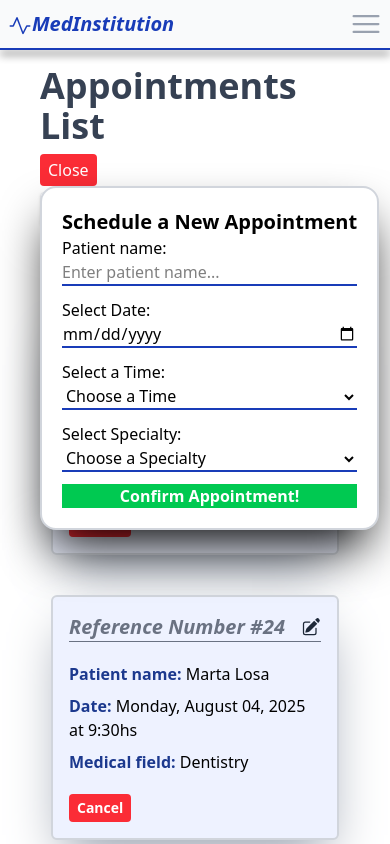
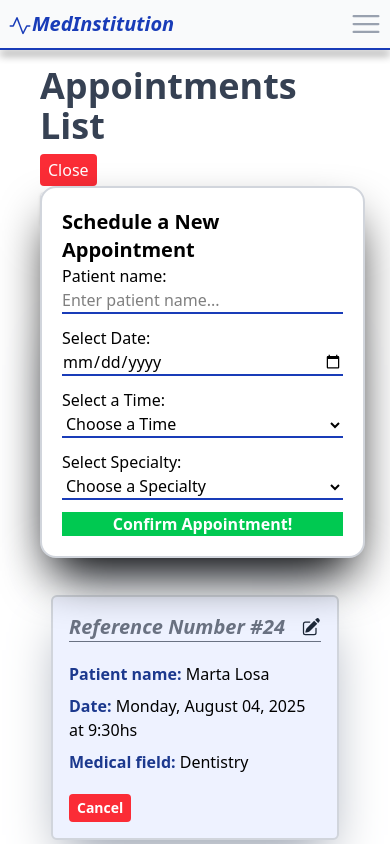
Before and after one commit to LucasDLabo/ReactJS-AAPRO2.0-2025, a React (Vite) app in the folder final_project/: page / in a window 390 px wide. Both pictures are taken after a click on the button "New +". Shown: the top 844 px of the page. Built offline with nearby package versions, Linux system fonts and the light colour scheme.

Commit message:
feat/mobile: create form mobile style

```diff
--- a/final_project/src/App.jsx
+++ b/final_project/src/App.jsx
@@ -162,17 +162,17 @@ function App() {
                             <h2 className='title'>Appointments List</h2>
                         </div>
                         <div>
-                            <button onClick={toggleCreateWindow} className={`${isCreateOpen ? 'bg-red-500 hover:bg-red-700 dark:bg-red-800' : 'bg-green-600 hover:bg-green-800 dark:bg-green-700' } relative text-white px-2 rounded py-1 cursor-pointer md:z-20 transition-colors`} title={`${isCreateOpen ? 'Close Window' : 'Schedule a New Appointment'}`}>
+                            <button onClick={toggleCreateWindow} className={`${isCreateOpen ? 'bg-red-500 md:hover:bg-red-700 dark:bg-red-800' : 'bg-green-600 md:hover:bg-green-800 dark:bg-green-700' } relative rounded px-2 py-1 text-white md:z-20 md:cursor-pointer md:transition-colors`} title={`${isCreateOpen ? 'Close Window' : 'Schedule a New Appointment'}`}>
                                 {isCreateOpen ? 'Close' : 'New +'}
                             </button>
 
 
                             {isCreateOpen && (
                                 <div>
-                                    <div className="absolute z-50 rounded-2xl border-2 border-gray-300 bg-white p-5 shadow-2xl shadow-black dark:bg-gray-800 dark:text-gray-400">
+                                    <div className="absolute z-50 w-10/12 rounded-2xl border-2 border-gray-300 bg-white p-5 shadow-2xl shadow-black md:w-auto dark:bg-gray-800 dark:text-gray-400">
                                         <AppointmentForm onCreate={createAppoint} specialties={specialties} timetables={timetables} appoint={appoint}></AppointmentForm>
                                     </div>
-                                    <div className='fixed inset-0 z-10' onClick={toggleCreateWindow}></div>
+                                    <div className='fixed inset-0 z-20' onClick={toggleCreateWindow}></div>
                                 </div>
                             )}
                         </div>
```
